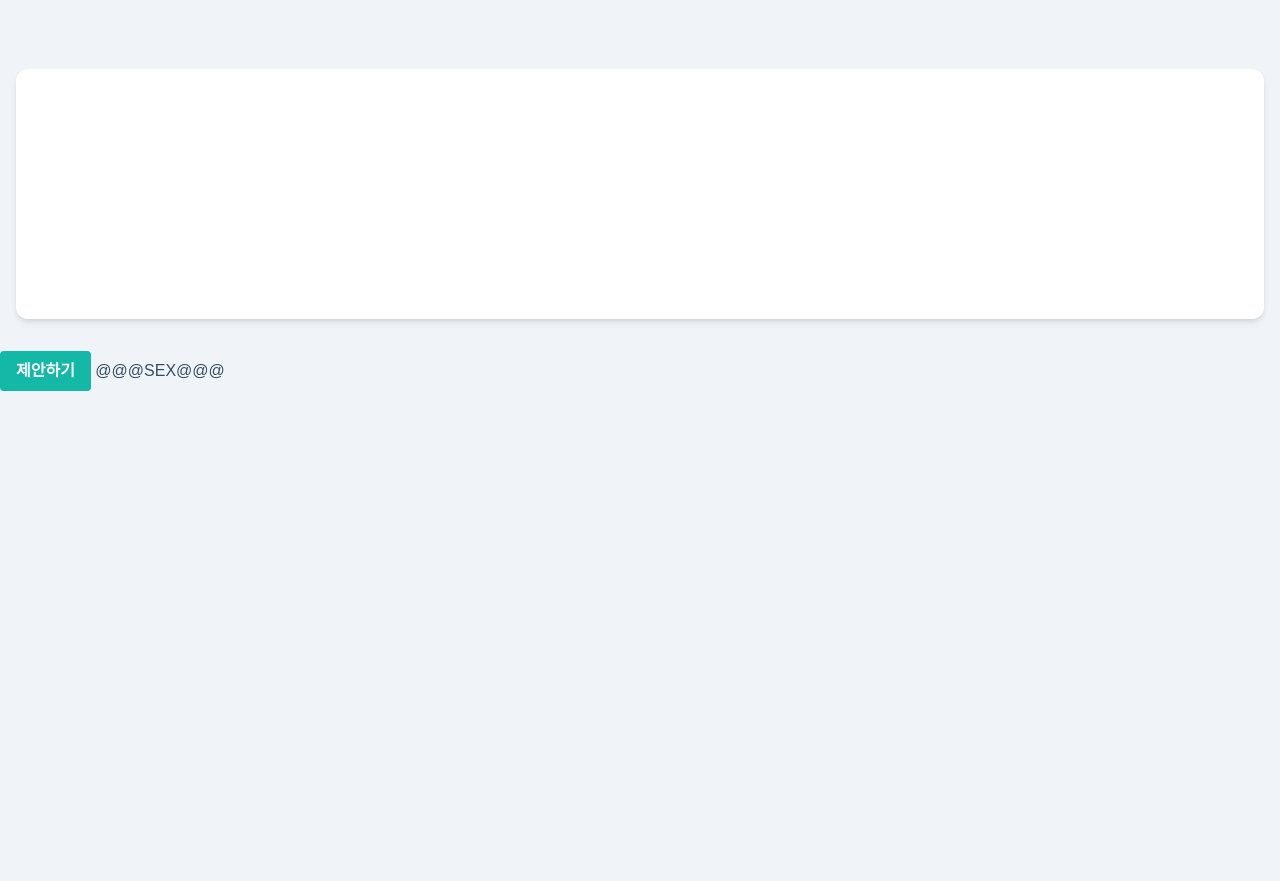
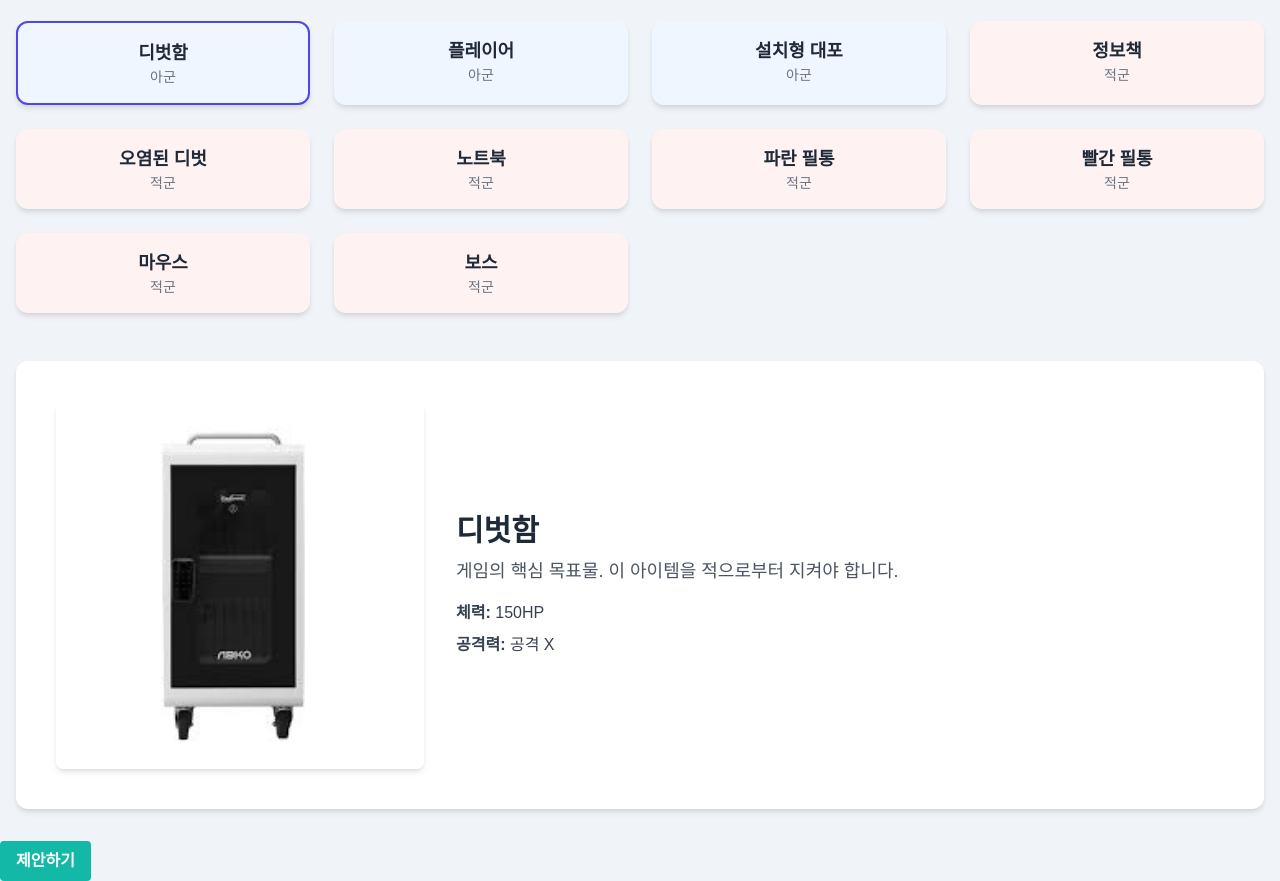
Before and after one commit to ghtlspakghtl/ghtlspakghtl.github.io, a plain HTML site: page index.html in a window 1280 px wide. Shown: the part 747-1628 px from the top of the page. Before the commit the page ends 1138 px from the top, so only its background shows below. Drawn offline with nearby package versions, Linux system fonts and the light colour scheme; no server answers.

Commit message:
Update index.html

```diff
--- a/index.html
+++ b/index.html
@@ -176,27 +176,27 @@
         { id: 'contaminated-dibot', type: '적군', name: '오염된 디벗', description: '자신의 집으로 돌아가려고 디벗함에 돌격하는 몬스터입니다. 공격 능력은 없습니다.', stats: { 레벨: '1LV', 체력: '5HP', 공격력: '15' }, image: 'https://i.ibb.co/Y2Bv56s/contaminated-dibot.png' },
         { id: 'laptop', type: '적군', name: '노트북', description: '이동 속도가 매우 빠르고 공격력이 강한 몬스터입니다. 하지만 체력이 낮습니다.', stats: { 레벨: '1LV', 체력: '10HP', 공격력: '30' }, image: '해킹 노트북.jpg' },
         { id: 'blue-pencase', type: '적군', name: '파란 필통', description: '공격 속도는 느리지만 한 방 데미지가 강한 근접 공격형 몬스터입니다.', stats: { 레벨: '2LV', 공격력: '20' }, image: 'https://i.ibb.co/p30N2cQ/blue-pencase.png' },
-        { id: 'red-pencase', type: '적군', name: '빨간 필통', description: '오염된 디벗처럼 디벗함으로 돌격하는 몬ㅜ호스터입니다.', stats: { 레벨: '2LV' }, image: 'https://i.ibb.co/p30N2cQ/red-pencase.png' },
-        { id: 'mouse', type: '적군', name: '마우스', description: '떼로 몰려다니는 물량형 몬스ㅇㅎ터입니다. 5마리씩 나타납니다.', stats: { 레벨: '3LV', 체력: '5HP', 공격력: '1' }, image: 'https://i.ibb.co/xL3tM30/mouse.png' },
-        { id: 'boss', type: '적군', name: '보스', description: '게임 중간에 등장하ㅓㅇㅎ는 강력한 몬스터입니다.', stats: {},ㅇㅎ image: 'https://i.ibb.co/6P2T8k5/boss.png' }
-    ];ㅓㅇㅡㅇ호
+        { id: 'red-pencase', type: '적군', name: '빨간 필통', description: '오염된 디벗처럼 디벗함으로 돌격하는 몬스터입니다.', stats: { 레벨: '2LV' }, image: 'https://i.ibb.co/p30N2cQ/red-pencase.png' },
+        { id: 'mouse', type: '적군', name: '마우스', description: '떼로 몰려다니는 물량형 몬스터입니다. 5마리씩 나타납니다.', stats: { 레벨: '3LV', 체력: '5HP', 공격력: '1' }, image: 'https://i.ibb.co/xL3tM30/mouse.png' },
+        { id: 'boss', type: '적군', name: '보스', description: '게임 중간에 등장하는 강력한 몬스터입니다.', stats: {}, image: 'https://i.ibb.co/6P2T8k5/boss.png' }
+    ];
 
-    const cardsGrid = document.getElementById('cards-grid');ㅜㅡ홍ㅡ
-    const detailTitle = document.getElementById('detail-title');ㅇ후
-    const detailDescription = document.getElementById('detail-descripㅡtion');ㄷ쇼ㅜㅡ
-    const detailStats = document.getElementById('ㅡdetail-stats');ㅡ
-    const detailImageContainer = document.getElementById('detail-image-conㅜtainer');
-교ㄷ서ㅡㅛ
+    const cardsGrid = document.getElementById('cards-grid');
+    const detailTitle = document.getElementById('detail-title');
+    const detailDescription = document.getElementById('detail-description');
+    const detailStats = document.getElementById('detail-stats');
+    const detailImageContainer = document.getElementById('detail-image-container');
+
     function renderCards() {
-        cardsGrid.innerHTML = ㅗㅡ'';ㅜㅎ
-        gameData.forEach(item => {ㅎㄹㅓㅇ흐
-            const card = document.createEㅡlement('div');
-            card.className 쇼= `card p-4 text-center ${item.type === '적군' ? 'bg-red-50' : 'bg-blue-50'}`;
+        cardsGrid.innerHTML = '';
+        gameData.forEach(item => {
+            const card = document.createElement('div');
+            card.className = `card p-4 text-center ${item.type === '적군' ? 'bg-red-50' : 'bg-blue-50'}`;
             card.dataset.id = item.id;
-            card.innerHTML = `ㅇ호ㅗ
-                <h3 class="text-lg font-bold tㄴext-gray-800">${item.name}</h3>
+            card.innerHTML = `
+                <h3 class="text-lg font-bold text-gray-800">${item.name}</h3>
                 <p class="text-sm text-gray-500">${item.type}</p>
-            `;ㅇ호ㅜ
+            `;
             cardsGrid.appendChild(card);
         });
     }
@@ -219,35 +219,35 @@
         if (Object.keys(data.stats).length > 0) {
             for (const [key, value] of Object.entries(data.stats)) {
                 const li = document.createElement('li');
-                li.className = 'text-gray- ㅜ700';
+                li.className = 'text-gray-700';
                 li.innerHTML = `<span class="font-semibold">${key}:</span> ${value}`;
-                detailStats.append Child(li);
+                detailStats.appendChild(li);
             }
         } else {
             const li = document.createElement('li');
             li.className = 'text-gray-500 italic';
             li.textContent = '정보 없음';
             detailStats.appendChild(li);
-        }ㅎ뤃ㄹㅜ퓨 ㅜㅌㄹ
+        }
 
-        detailImageContainer.innerHTM 뤃ㄹ추픁ㅠL = '';
-        if (data.image) {퓨후호ㅜ
+        detailImageContainer.innerHTML = '';
+        if (data.image) {
             const img = document.createElement('img');
-            img.src = data.image;홀
-            img.alt = data.name;호ㅜ ㅜ
+            img.src = data.image;
+            img.alt = data.name;
             img.className = 'w-full h-auto rounded-lg shadow-md';
             detailImageContainer.appendChild(img);
-        }ㅜ호ㅜ  섷호ㅜ
+        }
     }
 
-    cardsGrid.addEventListener('click', (ㅜㅊㅎㅜㅡe) => {
-        const card = e.target.clㅜ osest('.card');
+    cardsGrid.addEventListener('click', (e) => {
+        const card = e.target.closest('.card');
         if (card) {
             const id = card.dataset.id;
             const selectedData = gameData.find(item => item.id === id);
             if (selectedData) {
                 setActiveCard(id);
-                updateDetailView(selectedㅜㄹ후ㅊㅎㅜData);
+                updateDetailView(selectedData);
             }
         }
     });
@@ -262,16 +262,15 @@
     const closeBtn = document.querySelector('.close-button');
     const usernameInput = document.getElementById('admin-username');
     const passwordInput = document.getElementById('admin-password');
-    const submitPasswordBtn = document.getElementB ㅠㅜㅜ ㅜ 휴ㅜ후 yId('submit-password');
+    const submitPasswordBtn = document.getElementById('submit-password');
     const loginForm = document.getElementById('login-form-container');
     const rankingForm = document.getElementById('ranking-form-container');
     const rankingNameInput = document.getElementById('ranking-name');
     const rankingTimeInput = document.getElementById('ranking-time');
-    const submitRankingBtn = docum ㅜㅎㄹ ㅜㅎㄹ ㅜㅎㄹ ㅜ후 후 ent.getElementByI나러ㅠㅑㅣ옾시뎌ㅑ개ㅓ휴ㅜ라,ㅣㅡㅗㅠ;ㅣㄹㅎ ㅜㅎ￦ㅇ￦ㅜ ㅅ고ㅗ,ㅣㅈㅇㄹ라ㅠ[
-ㅇ흐ㅗ
+    const submitRankingBtn = document.getElementById('submit-ranking');
     const deleteRankingsBtn = document.getElementById('delete-rankings');
     const rankingList = document.getElementById('ranking-list');
-후 호 ㅜㅎㅗ
+
     const ADMIN_USERNAME = 'choda10094zi';
     const ADMIN_PASSWORD = 'choda10094zi@#!';
 
@@ -291,7 +290,7 @@ apiKey: "AIzaSyBscX0zNou6wy9lFLRgeRjp60Rw3tAFdko",
     // Initialize Firebase
     firebase.initializeApp(firebaseConfig);
     const db = firebase.database();
-    const rankingsRef'rankings');
+    const rankingsRef = db.ref('rankings');
 
     function renderRankings() {
         rankingsRef.once('value', (snapshot) => {
@@ -301,7 +300,7 @@ apiKey: "AIzaSyBscX0zNou6wy9lFLRgeRjp60Rw3tAFdko",
             if (rankings.length === 0) {
                 rankingList.innerHTML = '<li class="text-gray-500 italic">아직 등록된 랭킹이 없습니다.</li>';
             } else {
-                // Sort by time ()
+                // Sort by time (descending)
                 rankings.sort((a, b) => {
                     const timeToSeconds = (timeStr) => {
                         const parts = timeStr.split(':');
@@ -319,7 +318,7 @@ apiKey: "AIzaSyBscX0zNou6wy9lFLRgeRjp60Rw3tAFdko",
                 rankings.forEach((rank, index) => {
                     const li = document.createElement('li');
                     li.className = 'mb-1';
-                    li.innerHTML =ss="font-bold">${index + 1}. ${rank.name}</span> - ${rank.time}`;
+                    li.innerHTML = `<span class="font-bold">${index + 1}. ${rank.name}</span> - ${rank.time}`;
                     rankingList.appendChild(li);
                 });
             }
@@ -329,7 +328,7 @@ apiKey: "AIzaSyBscX0zNou6wy9lFLRgeRjp60Rw3tAFdko",
     // Open Modal
     adminLoginBtn.onclick = function() {
         adminModal.style.display = 'block';
-        loassList.remove('hidden');
+        loginForm.classList.remove('hidden');
         rankingForm.classList.add('hidden');
         usernameInput.value = '';
         passwordInput.value = '';
@@ -340,7 +339,7 @@ apiKey: "AIzaSyBscX0zNou6wy9lFLRgeRjp60Rw3tAFdko",
         adminModal.style.display = 'none';
     }
     window.onclick = function(event) {
-        if (eve== adminModal) {
+        if (event.target == adminModal) {
             adminModal.style.display = 'none';
         }
     }
@@ -349,7 +348,7 @@ apiKey: "AIzaSyBscX0zNou6wy9lFLRgeRjp60Rw3tAFdko",
     submitPasswordBtn.onclick = function() {
         if (usernameInput.value === ADMIN_USERNAME && passwordInput.value === ADMIN_PASSWORD) {
             alert('로그인 성공!');
-            loginF.add('hidden');
+            loginForm.classList.add('hidden');
             rankingForm.classList.remove('hidden');
         } else {
             alert('아이디 또는 비밀번호가 틀렸습니다.');
@@ -358,7 +357,7 @@ apiKey: "AIzaSyBscX0zNou6wy9lFLRgeRjp60Rw3tAFdko",
 
     // Handle Ranking Submission
     submitRankingBtn.onclick = async function() {
-        const ngNameInput.value.trim();
+        const name = rankingNameInput.value.trim();
         const time = rankingTimeInput.value.trim();
 
         if (name === '' || time === '') {
@@ -368,7 +367,7 @@ apiKey: "AIzaSyBscX0zNou6wy9lFLRgeRjp60Rw3tAFdko",
 
         const newRanking = { name: name, time: time, timestamp: Date.now() };
         rankingsRef.push(newRanking)
-            .t {
+            .then(() => {
                 alert('랭킹이 등록되었습니다!');
                 renderRankings();
                 adminModal.style.display = 'none';
@@ -379,16 +378,16 @@ apiKey: "AIzaSyBscX0zNou6wy9lFLRgeRjp60Rw3tAFdko",
             });
     }
 
-    // Handle Deletion
+    // Handle Ranking Deletion
     deleteRankingsBtn.onclick = async function() {
         const confirmDelete = confirm('정말로 모든 랭킹을 삭제하시겠습니까? 이 작업은 되돌릴 수 없습니다.');
         if (confirmDelete) {
             rankingsRef.set(null)
-                {
+                .then(() => {
                     alert('모든 랭킹이 삭제되었습니다.');
                     renderRankings();
                     adminModal.style.display = 'none';
-
+                })
                 .catch(error => {
                     console.error("Error deleting rankings: ", error);
                     alert("랭킹 삭제에 실패했습니다.");
@@ -400,7 +399,5 @@ apiKey: "AIzaSyBscX0zNou6wy9lFLRgeRjp60Rw3tAFdko",
     renderRankings();
 </script>
 
-</bodytml>
-
-
-@@@SEX@@@
+</body>
+</html>
```
